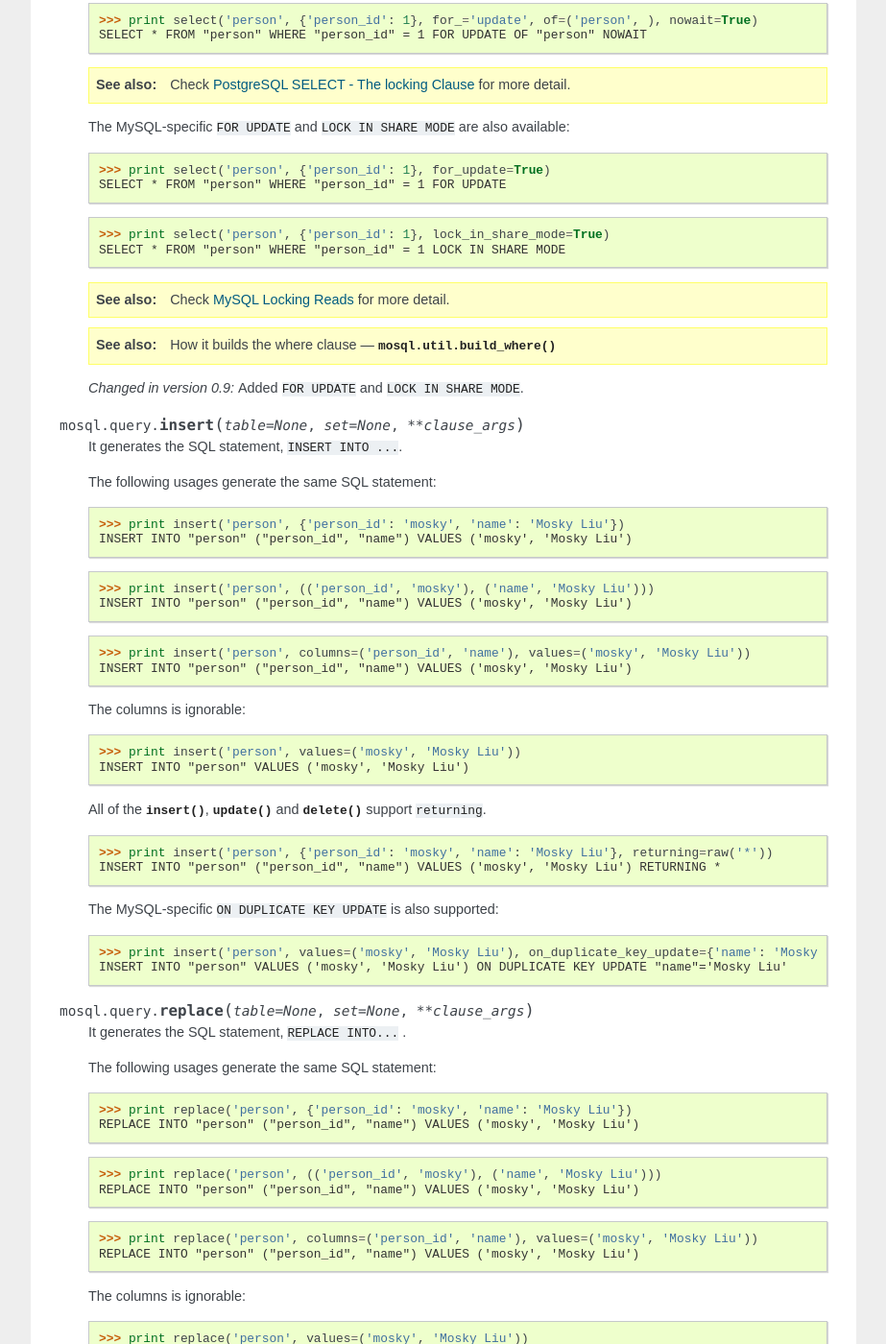
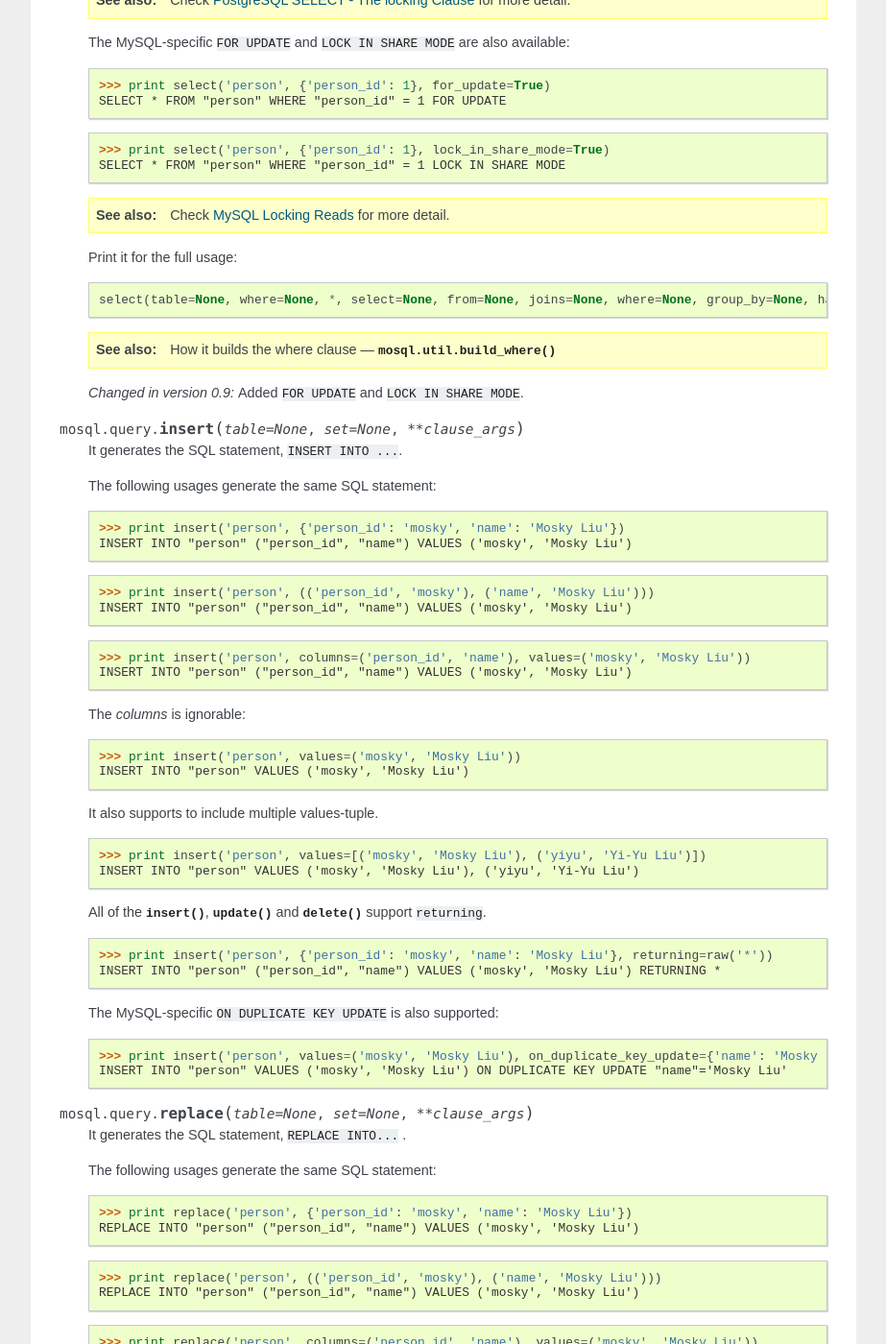
Before and after one commit to moskytw/mosql, a Sphinx documentation site: the page built from docs/query.rst, in a window 1280 px wide and 1400 px high, scrolled down 1791 px. Shown: the whole window at 96% size, without its empty margins (198-1121 px from the left). Built offline with Sphinx 7.4.7, drawn with Linux system fonts in a browser that asks for light colours; some of the changed text lies outside the part shown.

Commit message:
reviewed the doc of select again

```diff
--- a/docs/query.rst
+++ b/docs/query.rst
@@ -119,6 +113,12 @@ If you want to build you own, there are all basic bricks you need -
         <http://dev.mysql.com/doc/refman/5.7/en/innodb-locking-reads.html>`_ for
         more detail.
 
+    Print it for the full usage:
+
+    ::
+
+        select(table=None, where=None, *, select=None, from=None, joins=None, where=None, group_by=None, having=None, order_by=None, limit=None, offset=None, for=None, of=None, nowait=None, for_update=None, lock_in_share_mode=None)
+
     .. seealso::
         How it builds the where clause --- :func:`mosql.util.build_where`
 
@@ -140,10 +140,15 @@ If you want to build you own, there are all basic bricks you need -
     >>> print insert('person', columns=('person_id', 'name'), values=('mosky', 'Mosky Liu'))
     INSERT INTO "person" ("person_id", "name") VALUES ('mosky', 'Mosky Liu')
 
-    The columns is ignorable:
+    The `columns` is ignorable:
 
     >>> print insert('person', values=('mosky', 'Mosky Liu'))
     INSERT INTO "person" VALUES ('mosky', 'Mosky Liu')
+
+    It also supports to include multiple values-tuple.
+
+    >>> print insert('person', values=[('mosky', 'Mosky Liu'), ('yiyu', 'Yi-Yu Liu')])
+    INSERT INTO "person" VALUES ('mosky', 'Mosky Liu'), ('yiyu', 'Yi-Yu Liu')
 
     All of the :func:`insert`, :func:`update` and :func:`delete` support ``returning``.
 
```
Also changed, not shown: other parts of docs/query.rst (+0 -6 lines).
